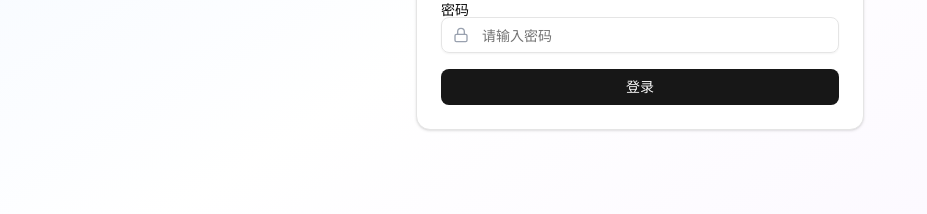
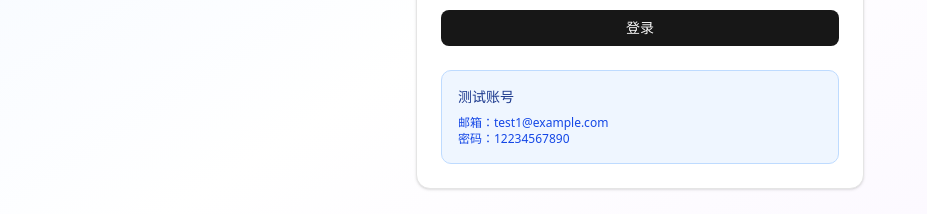
Before and after one commit to xieyz1980/math-learning-website, a Next.js app: page /auth in a window 1280 px wide. Shown: the part 481-695 px from the top of the page, without its empty margins (0-927 px from the left). Built offline with nearby package versions, Linux system fonts and the light colour scheme.

Commit message:
feat: 在登录页面添加测试用户test1的账号信息

```diff
--- a/src/app/auth/page.tsx
+++ b/src/app/auth/page.tsx
@@ -204,6 +204,19 @@ export default function AuthPage() {
                     )}
                   </Button>
                 </form>
+
+                {/* 测试账号提示 */}
+                <div className="mt-6 p-4 bg-blue-50 dark:bg-blue-950 border border-blue-200 dark:border-blue-800 rounded-lg">
+                  <p className="text-sm font-medium text-blue-900 dark:text-blue-100 mb-2">
+                    测试账号
+                  </p>
+                  <p className="text-xs text-blue-700 dark:text-blue-300">
+                    邮箱：test1@example.com
+                  </p>
+                  <p className="text-xs text-blue-700 dark:text-blue-300">
+                    密码：12234567890
+                  </p>
+                </div>
               </TabsContent>
 
               {/* 注册表单 */}
```
